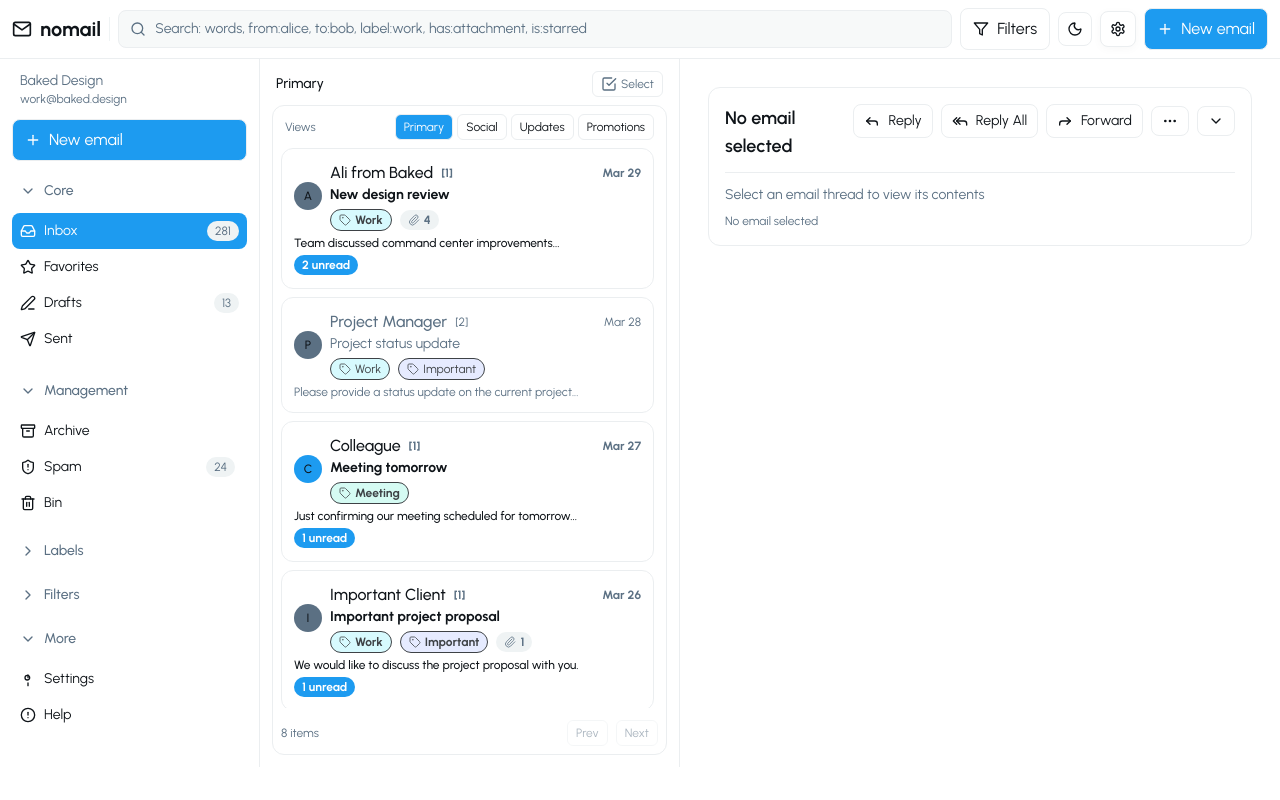
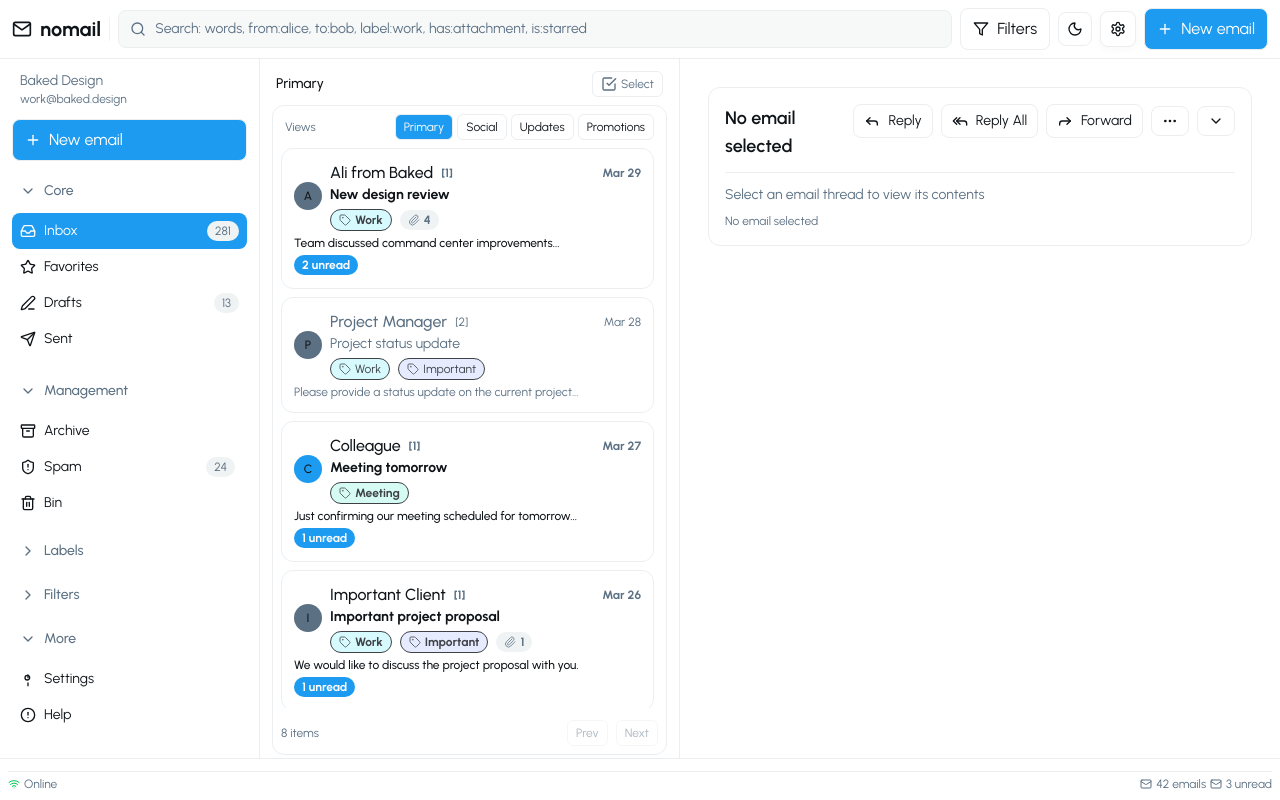
Before and after one commit to nowarelabs/nomail, a Next.js app in the folder apps/frontend/: page / in a window 1280 px wide. Built offline with nearby package versions, Linux system fonts and the light colour scheme.

Commit message:
feat: add bottom bar

```diff
--- a/apps/frontend/src/app/page.tsx
+++ b/apps/frontend/src/app/page.tsx
@@ -11,6 +11,7 @@ import { FiltersDialog } from "components/components/filters-dialog";
 import { TitleBar } from "../components/title-bar";
 import { LeftAsideBar } from "../components/left-aside-bar";
 import { ViewChangerPanel } from "../components/view-changer-panel";
+import { BottomBar } from "../components/bottom-bar";
 
 import {
 	DropdownMenu,
@@ -2508,6 +2509,7 @@ export default function Home() {
 					handleThreadAction={handleThreadAction}
 					closeThreadCompose={closeThreadCompose}
 				/>
+				<BottomBar />
 			</div>
 		</div>
 	);
--- /dev/null
+++ b/apps/frontend/src/components/bottom-bar.tsx
@@ -0,0 +1,34 @@
+import { Wifi, WifiOff, Mail } from "lucide-react";
+
+export function BottomBar() {
+  // Mock data - in a real app, this would come from state/context
+  const unreadCount = 3;
+  const isConnected = true;
+  const totalEmails = 42;
+
+  return (
+    <div className="fixed bottom-0 left-0 right-0 border-t bg-background p-2">
+      {/* Status bar with additional info */}
+      <div className="flex justify-between items-center mt-1 pt-1 border-t text-xs text-muted-foreground">
+        <div className="flex items-center gap-1">
+          {isConnected ? (
+            <Wifi className="h-3 w-3 text-green-500" />
+          ) : (
+            <WifiOff className="h-3 w-3 text-red-500" />
+          )}
+          <span>{isConnected ? 'Online' : 'Offline'}</span>
+        </div>
+        <div className="flex items-center gap-1">
+          <div className="flex items-center gap-1">
+            <Mail className="h-3 w-3" />
+            <span>{totalEmails} emails</span>
+          </div>
+          <div className="flex items-center gap-1">
+            <Mail className="h-3 w-3" />
+            <span>{unreadCount} unread</span>
+          </div>
+        </div>
+      </div>
+    </div>
+  );
+}
```
